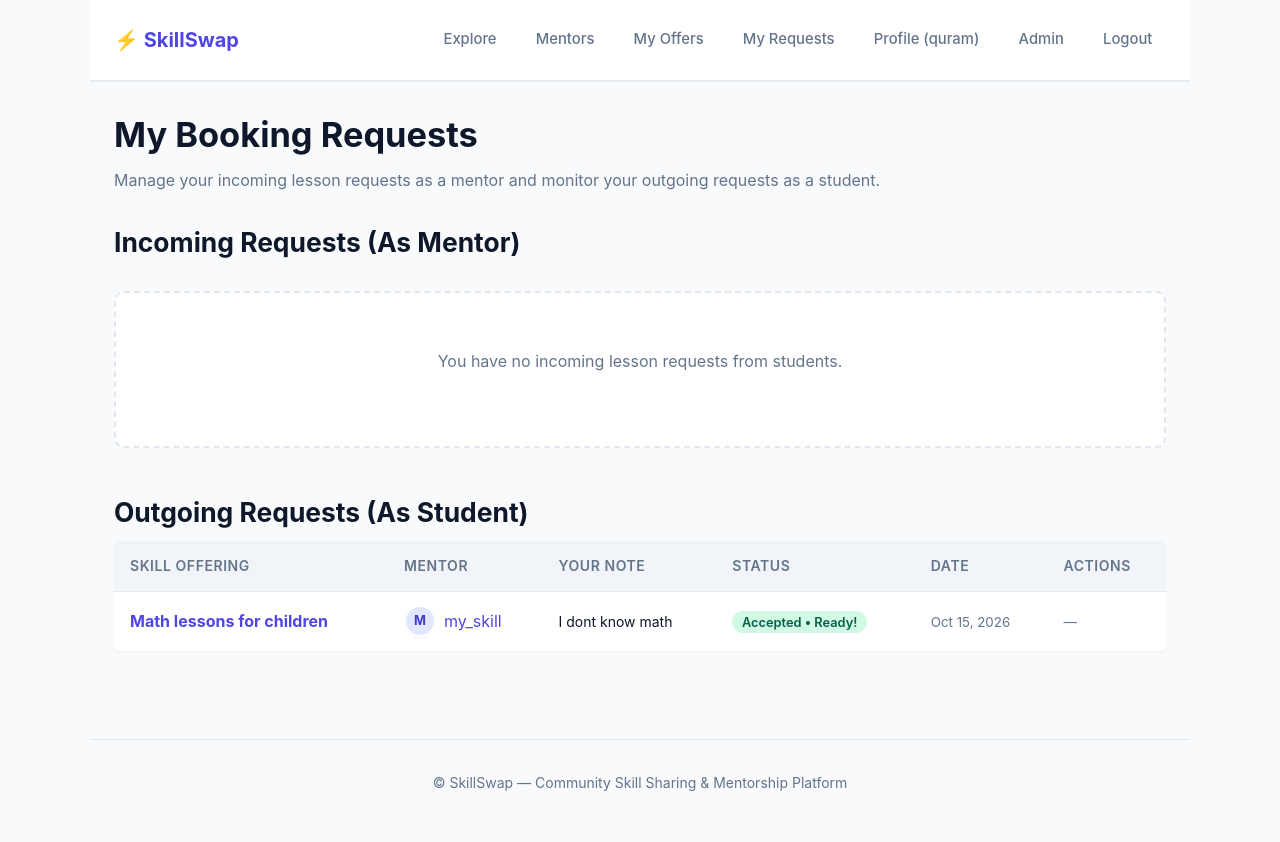
After one commit to aviator2110/skill_swap_django, a Django app: page /my-requests/ in a window 1280 px wide. The commit adds this page. Run offline with Django 5.2, Linux system fonts and the light colour scheme; a user stored in the database is signed in; data comes from the database, SQL or seed files in the repository; both versions use the stored data as it was after the commit.

Commit message:
Requests for a lesson

```diff
--- /dev/null
+++ b/offers/templates/offers/my_requests.html
@@ -0,0 +1,171 @@
+{% extends 'base.html' %}
+
+{% block title %}My Requests — SkillSwap{% endblock %}
+
+{% block content %}
+<div style="margin-bottom: 2rem;">
+    <h1>My Booking Requests</h1>
+    <p style="color: var(--text-muted);">Manage your incoming lesson requests as a mentor and monitor your outgoing requests as a student.</p>
+</div>
+
+<section style="margin-bottom: 3rem;">
+    <h2>Incoming Requests (As Mentor)</h2>
+    {% if incoming_requests %}
+        <table>
+            <thead>
+                <tr>
+                    <th>Student</th>
+                    <th>Skill Offering</th>
+                    <th>Message</th>
+                    <th>Status</th>
+                    <th>Date</th>
+                    <th>Actions</th>
+                </tr>
+            </thead>
+            <tbody>
+                {% for req in incoming_requests %}
+                    <tr>
+                        <td>
+                            <div style="display: flex; align-items: center; gap: 0.5rem;">
+                                {% if req.student.avatar %}
+                                    <img src="{{ req.student.avatar.url }}" alt="{{ req.student.username }}" class="avatar avatar-sm" style="margin: 0; width: 32px; height: 32px;">
+                                {% else %}
+                                    <span class="avatar avatar-sm" style="width: 32px; height: 32px; display: inline-flex; align-items: center; justify-content: center; background: #e0e7ff; color: #4338ca; font-weight: 700; font-size: 0.8rem;">
+                                        {{ req.student.username|slice:":1"|upper }}
+                                    </span>
+                                {% endif %}
+                                <a href="{% url 'user_profile' req.student.username %}"><strong>{{ req.student.username }}</strong></a>
+                            </div>
+                        </td>
+                        <td>
+                            <a href="{% url 'offer_detail' req.offer.pk %}">{{ req.offer.title }}</a>
+                        </td>
+                        <td style="max-width: 250px;">
+                            <span style="font-size: 0.875rem; color: var(--text);">{{ req.message|default:"No message attached."|truncatewords:15 }}</span>
+                        </td>
+                        <td>
+                            {% if req.status == 'pending' %}
+                                <span class="badge badge-warning">Pending</span>
+                            {% elif req.status == 'accepted' %}
+                                <span class="badge badge-success">Accepted</span>
+                            {% elif req.status == 'completed' %}
+                                <span class="badge badge-success">Completed</span>
+                            {% elif req.status == 'rejected' %}
+                                <span class="badge badge-danger">Rejected</span>
+                            {% elif req.status == 'cancelled' %}
+                                <span class="badge badge-danger">Cancelled</span>
+                            {% else %}
+                                <span class="badge">{{ req.get_status_display }}</span>
+                            {% endif %}
+                        </td>
+                        <td>
+                            <small style="color: var(--text-muted);">{{ req.created_at|date:"M d, Y" }}</small>
+                        </td>
+                        <td>
+                            {% if req.status == 'pending' %}
+                                <div style="display: flex; gap: 0.5rem; align-items: center;">
+                                    <form method="post" action="{% url 'booking_status_update' req.pk 'accept' %}" style="padding: 0; border: none; box-shadow: none; background: transparent; margin: 0;">
+                                        {% csrf_token %}
+                                        <button type="submit" style="padding: 0.35rem 0.65rem; font-size: 0.85rem;">Accept</button>
+                                    </form>
+                                    <form method="post" action="{% url 'booking_status_update' req.pk 'reject' %}" style="padding: 0; border: none; box-shadow: none; background: transparent; margin: 0;">
+                                        {% csrf_token %}
+                                        <button type="submit" class="secondary" style="padding: 0.35rem 0.65rem; font-size: 0.85rem;">Reject</button>
+                                    </form>
+                                </div>
+                            {% elif req.status == 'accepted' %}
+                                <form method="post" action="{% url 'booking_status_update' req.pk 'complete' %}" style="padding: 0; border: none; box-shadow: none; background: transparent; margin: 0;">
+                                    {% csrf_token %}
+                                    <button type="submit" style="padding: 0.35rem 0.65rem; font-size: 0.85rem; background: var(--success);">Mark Completed</button>
+                                </form>
+                            {% else %}
+                                <small style="color: var(--text-muted);">Archived</small>
+                            {% endif %}
+                        </td>
+                    </tr>
+                {% endfor %}
+            </tbody>
+        </table>
+    {% else %}
+        <div class="empty-state">
+            <p>You have no incoming lesson requests from students.</p>
+        </div>
+    {% endif %}
+</section>
+
+<section>
+    <h2>Outgoing Requests (As Student)</h2>
+    {% if outgoing_requests %}
+        <table>
+            <thead>
+                <tr>
+                    <th>Skill Offering</th>
+                    <th>Mentor</th>
+                    <th>Your Note</th>
+                    <th>Status</th>
+                    <th>Date</th>
+                    <th>Actions</th>
+                </tr>
+            </thead>
+            <tbody>
+                {% for req in outgoing_requests %}
+                    <tr>
+                        <td>
+                            <strong><a href="{% url 'offer_detail' req.offer.pk %}">{{ req.offer.title }}</a></strong>
+                        </td>
+                        <td>
+                            <div style="display: flex; align-items: center; gap: 0.5rem;">
+                                {% if req.offer.author.avatar %}
+                                    <img src="{{ req.offer.author.avatar.url }}" alt="{{ req.offer.author.username }}" class="avatar avatar-sm" style="margin: 0; width: 32px; height: 32px;">
+                                {% else %}
+                                    <span class="avatar avatar-sm" style="width: 32px; height: 32px; display: inline-flex; align-items: center; justify-content: center; background: #e0e7ff; color: #4338ca; font-weight: 700; font-size: 0.8rem;">
+                                        {{ req.offer.author.username|slice:":1"|upper }}
+                                    </span>
+                                {% endif %}
+                                <a href="{% url 'user_profile' req.offer.author.username %}">{{ req.offer.author.username }}</a>
+                            </div>
+                        </td>
+                        <td style="max-width: 250px;">
+                            <span style="font-size: 0.875rem; color: var(--text);">{{ req.message|default:"No message attached."|truncatewords:15 }}</span>
+                        </td>
+                        <td>
+                            {% if req.status == 'pending' %}
+                                <span class="badge badge-warning">Pending Review</span>
+                            {% elif req.status == 'accepted' %}
+                                <span class="badge badge-success">Accepted &bull; Ready!</span>
+                            {% elif req.status == 'completed' %}
+                                <span class="badge badge-success">Completed</span>
+                            {% elif req.status == 'rejected' %}
+                                <span class="badge badge-danger">Declined</span>
+                            {% elif req.status == 'cancelled' %}
+                                <span class="badge badge-danger">Cancelled</span>
+                            {% else %}
+                                <span class="badge">{{ req.get_status_display }}</span>
+                            {% endif %}
+                        </td>
+                        <td>
+                            <small style="color: var(--text-muted);">{{ req.created_at|date:"M d, Y" }}</small>
+                        </td>
+                        <td>
+                            {% if req.status == 'pending' %}
+                                <form method="post" action="{% url 'booking_status_update' req.pk 'cancel' %}" style="padding: 0; border: none; box-shadow: none; background: transparent; margin: 0;">
+                                    {% csrf_token %}
+                                    <button type="submit" class="danger" style="padding: 0.35rem 0.65rem; font-size: 0.85rem;">Cancel</button>
+                                </form>
+                            {% elif req.status == 'completed' %}
+                                <small style="color: var(--success); font-weight: 600;">Lesson Finished</small>
+                            {% else %}
+                                <small style="color: var(--text-muted);">—</small>
+                            {% endif %}
+                        </td>
+                    </tr>
+                {% endfor %}
+            </tbody>
+        </table>
+    {% else %}
+        <div class="empty-state">
+            <p>You have not requested any lessons yet. Browse the <a href="{% url 'explore' %}">Explore catalog</a> to find mentors!</p>
+        </div>
+    {% endif %}
+</section>
+{% endblock %}
--- a/offers/urls.py
+++ b/offers/urls.py
@@ -7,6 +7,9 @@ urlpatterns = [
     path('offers/<int:pk>/', views.offer_detail_view, name='offer_detail'),
     path('offers/<int:pk>/edit/', views.offer_edit_view, name='offer_edit'),
     path('offers/<int:pk>/delete/', views.offer_delete_view, name='offer_delete'),
+    path('offers/<int:pk>/book/', views.booking_create_view, name='booking_create'),
     path('my-offers/', views.my_offers_view, name='my_offers'),
+    path('my-requests/', views.my_requests_view, name='my_requests'),
+    path('requests/<int:pk>/<str:action>/', views.booking_status_update_view, name='booking_status_update'),
     path('mentors/', views.mentors_view, name='mentors'),
 ]
--- a/offers/views.py
+++ b/offers/views.py
@@ -3,8 +3,8 @@ from django.contrib.auth import get_user_model
 from django.contrib.auth.decorators import login_required
 from django.contrib import messages
 from django.http import HttpResponseForbidden
-from .models import Offer, Status
-from .forms import OfferForm
+from .models import Offer, Status, BookingRequest
+from .forms import OfferForm, BookingRequestForm
 
 User = get_user_model()
 
@@ -26,13 +26,31 @@ def offer_detail_view(request, pk):
     reviews = offer.reviews.select_related('author').order_by('-created_at')
 
     is_favorited = False
+    is_author = False
+    active_booking = None
+    can_book = False
+    booking_form = None
+
     if request.user.is_authenticated:
         is_favorited = offer.is_favorited_by(request.user)
+        is_author = (request.user == offer.author)
+        active_booking = BookingRequest.objects.filter(
+            offer=offer,
+            student=request.user,
+            status__in=[BookingRequest.Status.PENDING, BookingRequest.Status.ACCEPTED]
+        ).first()
+        can_book = (not is_author) and request.user.can_book and (active_booking is None)
+        if can_book:
+            booking_form = BookingRequestForm()
 
     context = {
         'offer': offer,
         'reviews': reviews,
         'is_favorited': is_favorited,
+        'is_author': is_author,
+        'active_booking': active_booking,
+        'can_book': can_book,
+        'booking_form': booking_form,
     }
     return render(request, 'offers/offer_detail.html', context)
 
@@ -44,6 +62,120 @@ def mentors_view(request):
         .order_by('-date_joined')
     )
     return render(request, 'offers/mentors.html', {'mentors': mentors})
+
+
+@login_required
+def booking_create_view(request, pk):
+    offer = get_object_or_404(Offer, pk=pk, status__slug='published')
+
+    if offer.author == request.user:
+        messages.error(request, "You cannot send a booking request to your own offer.")
+        return redirect('offer_detail', pk=pk)
+
+    if not request.user.can_book:
+        messages.error(request, "Your account is restricted from booking lessons.")
+        return redirect('offer_detail', pk=pk)
+
+    has_active = BookingRequest.objects.filter(
+        offer=offer,
+        student=request.user,
+        status__in=[BookingRequest.Status.PENDING, BookingRequest.Status.ACCEPTED]
+    ).exists()
+
+    if has_active:
+        messages.warning(request, "You already have an active request for this lesson.")
+        return redirect('offer_detail', pk=pk)
+
+    if request.method == 'POST':
+        form = BookingRequestForm(request.POST)
+        if form.is_valid():
+            booking = form.save(commit=False)
+            booking.offer = offer
+            booking.student = request.user
+            booking.status = BookingRequest.Status.PENDING
+            booking.save()
+            messages.success(request, f"Booking request for '{offer.title}' sent successfully!")
+            return redirect('my_requests')
+        else:
+            messages.error(request, "Could not submit booking request. Please check your message.")
+
+    return redirect('offer_detail', pk=pk)
+
+
+@login_required
+def my_requests_view(request):
+    incoming_requests = (
+        BookingRequest.objects.filter(offer__author=request.user)
+        .select_related('offer', 'student')
+        .order_by('-created_at')
+    )
+    outgoing_requests = (
+        BookingRequest.objects.filter(student=request.user)
+        .select_related('offer', 'offer__author')
+        .order_by('-created_at')
+    )
+    context = {
+        'incoming_requests': incoming_requests,
+        'outgoing_requests': outgoing_requests,
+    }
+    return render(request, 'offers/my_requests.html', context)
+
+
+@login_required
+def booking_status_update_view(request, pk, action):
+    booking = get_object_or_404(
+        BookingRequest.objects.select_related('offer', 'student', 'offer__author'),
+        pk=pk
+    )
+
+    is_teacher = bool(request.user == booking.offer.author or request.user.is_admin_user)
+    is_student = bool(request.user == booking.student or request.user.is_admin_user)
+
+    if action == 'accept':
+        if not is_teacher:
+            return HttpResponseForbidden("Only the lesson author can accept requests.")
+        if booking.status != BookingRequest.Status.PENDING:
+            messages.error(request, "Only pending requests can be accepted.")
+        else:
+            booking.status = BookingRequest.Status.ACCEPTED
+            booking.save()
+            messages.success(request, f"Accepted request from {booking.student.username}.")
+
+    elif action == 'reject':
+        if not is_teacher:
+            return HttpResponseForbidden("Only the lesson author can reject requests.")
+        if booking.status != BookingRequest.Status.PENDING:
+            messages.error(request, "Only pending requests can be rejected.")
+        else:
+            booking.status = BookingRequest.Status.REJECTED
+            booking.save()
+            messages.info(request, f"Rejected request from {booking.student.username}.")
+
+    elif action == 'complete':
+        if not is_teacher:
+            return HttpResponseForbidden("Only the lesson author can mark lessons as completed.")
+        if booking.status != BookingRequest.Status.ACCEPTED:
+            messages.error(request, "Only accepted lessons can be marked as completed.")
+        else:
+            booking.status = BookingRequest.Status.COMPLETED
+            booking.save()
+            messages.success(request, f"Lesson with {booking.student.username} marked as completed!")
+
+    elif action == 'cancel':
+        if not is_student:
+            return HttpResponseForbidden("Only the requesting student can cancel this request.")
+        if booking.status != BookingRequest.Status.PENDING:
+            messages.error(request, "Only pending requests can be cancelled.")
+        else:
+            booking.status = BookingRequest.Status.CANCELLED
+            booking.save()
+            messages.info(request, "Booking request cancelled.")
+
+    else:
+        messages.error(request, "Invalid action.")
+
+    return redirect('my_requests')
+
 
 
 @login_required
--- a/templates/base.html
+++ b/templates/base.html
@@ -16,12 +16,12 @@
                 <li><a href="{% url 'mentors' %}">Mentors</a></li>
                 {% if user.is_authenticated %}
                     <li><a href="{% url 'my_offers' %}">My Offers</a></li>
+                    <li><a href="{% url 'my_requests' %}">My Requests</a></li>
                     <li><a href="{% url 'profile' %}">Profile ({{ user.username }})</a></li>
                     {% if user.is_staff %}
                         <li><a href="{% url 'admin:index' %}" target="_blank">Admin</a></li>
                     {% endif %}
                     <li><a href="{% url 'logout' %}">Logout</a></li>
-
                 {% else %}
                     <li><a href="{% url 'login' %}">Login</a></li>
                     <li><a href="{% url 'register' %}" class="button" style="padding: 0.35rem 0.85rem; font-size: 0.875rem;">Register</a></li>
```
Also changed, not shown: offers/forms.py (+13 -0 lines), offers/templates/offers/offer_detail.html (+45 -0 lines), db.sqlite3.
